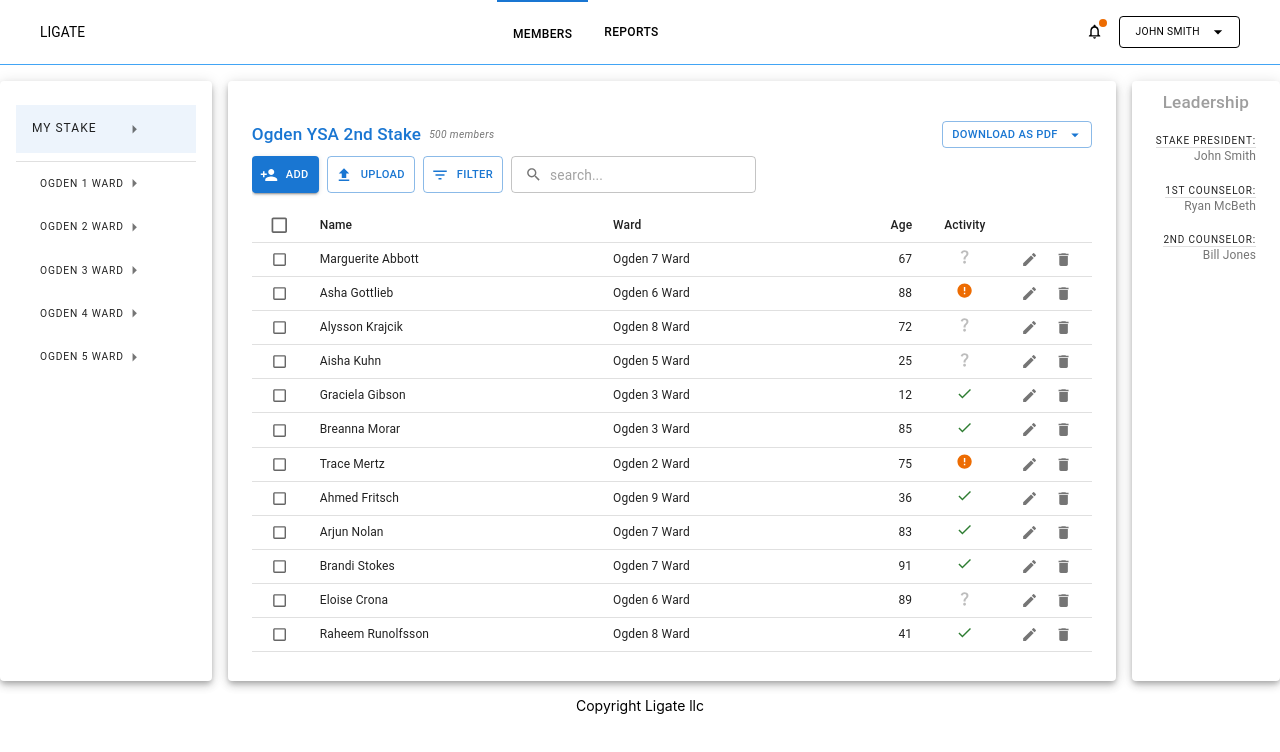
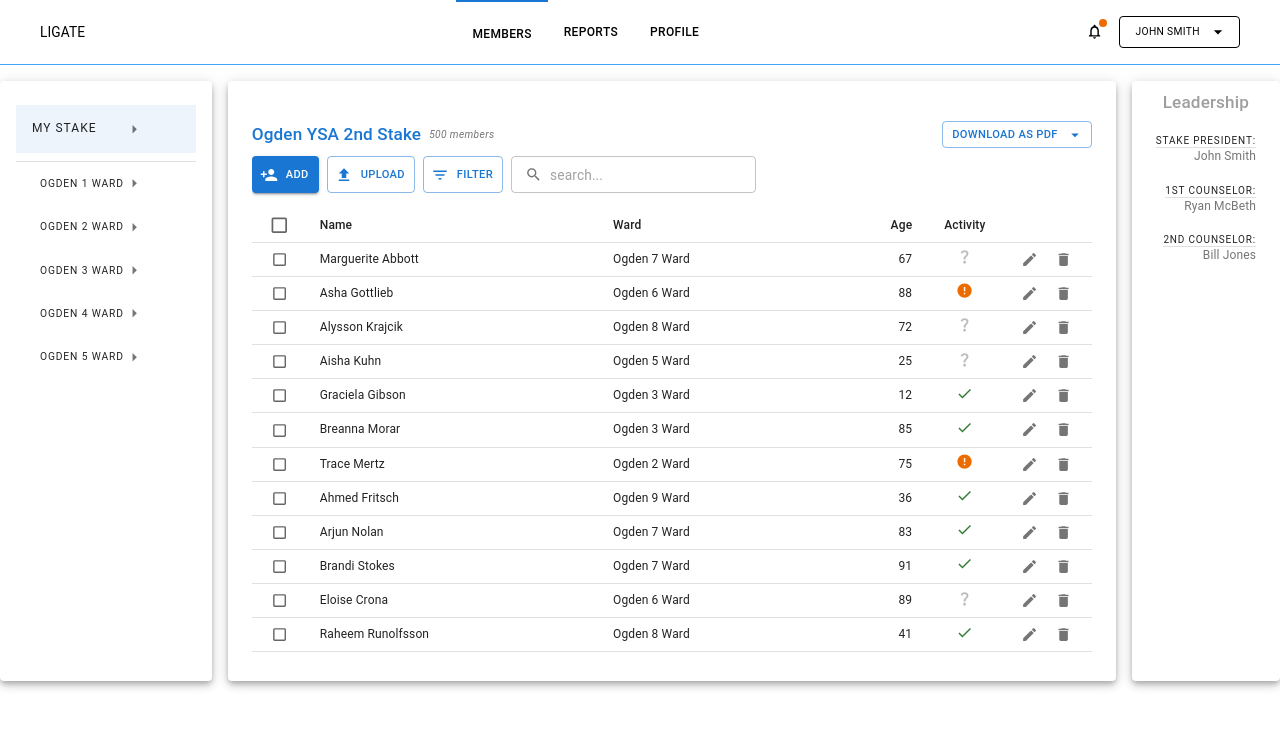
Before and after one commit to Naternelson/ligate-demo, a React (Create React App) app: page / in a window 1280 px wide. Shown: the top 752 px of the page. Built offline with nearby package versions, Linux system fonts and the light colour scheme.

Commit message:
Stake List

```diff
--- a/src/components/dash-nav-bar/nav-links.tsx
+++ b/src/components/dash-nav-bar/nav-links.tsx
@@ -3,11 +3,12 @@ import { useLocation } from "react-router-dom";
 import { useNavigator } from "../navigation";
 
 export default function NavLinks(){
-    const boxProps:BoxProps = {display:'flex', flexDirection:'row', height: "64px"}
+    const boxProps:BoxProps = {display:'flex', flexDirection:'row', height: "64px", flex:1, justifyContent:'center'}
     return (
         <Box {...boxProps}>
             <NavLink label="Members" location="/"/>
             <NavLink label="Reports" location="/reports"/>
+            <NavLink label="Profile" location="/profile"/>
         </Box>
     )
 }
--- /dev/null
+++ b/src/components/report-ward-list/index.tsx
@@ -0,0 +1,60 @@
+import faker from "@faker-js/faker"
+import { Add, ArrowRight } from "@mui/icons-material"
+import { BoxProps, Box, Typography, Button, ButtonProps, Divider, List, ListItemButton } from "@mui/material"
+import { useEffect, useState } from "react"
+
+export default function WardList(){
+    const boxProps:BoxProps = {
+        sx: {overflowY:'hidden'},
+        p:2,
+        display:'flex',
+        flexDirection:'row',
+        alignItems:'center',
+        gap:1
+    }
+    const buttonProps:ButtonProps ={
+        variant:'contained',
+        size:'small',
+        endIcon: <Add fontSize="small"/>
+    }
+    return (
+        <Box >
+            <Box {...boxProps}>
+                <Typography variant='h6' sx={{color: 'grey.700'}}>Stakes</Typography>
+                <Button {...buttonProps}>Add</Button>
+                <Divider/>
+            </Box>
+            <List dense={true}>
+                <ListItemButton selected={true}>
+                    <Typography variant="caption" sx={{color: 'grey.700'}}>Salt Lake City 2nd Stake </Typography>
+                    <ArrowRight fontSize="small" sx={{color: 'grey.600'}}/>
+                </ListItemButton>
+                <StakeListItems/>
+            </List>
+        </Box>
+    )
+}
+
+function StakeListItems(){
+    const [names, setNames] = useState<string[]>([])
+    useEffect(()=>{
+        const names = []
+        for(let i = 0; i < 5; i++){
+            names.push([faker.address.cityName(), faker.random.numeric(1), "Stake"].join(' '))
+        }
+        setNames(names)
+    },[])
+
+    return <>
+        {
+            names.map(name => {
+                return (
+                    <ListItemButton>
+                        <Typography variant="caption" sx={{color: 'grey.700'}}>{name}</Typography>
+                        <ArrowRight fontSize="small" sx={{color: 'grey.600'}}/>
+                    </ListItemButton>
+                )
+            })
+        }
+    </>
+}
--- a/src/router/index.tsx
+++ b/src/router/index.tsx
@@ -4,6 +4,7 @@ import React from "react"
 import DashboardNavbar from "../components/dash-nav-bar";
 import ProfilePage from "../views/profile";
 import { Box, BoxProps } from "@mui/material";
+import ReportsView from "../views/reports";
 
 export default function AppRouter(){
     const boxProps:BoxProps = {display: 'flex', flexDirection: 'column', height: '100vh', maxHeight: '100vh'}
@@ -14,13 +15,8 @@ export default function AppRouter(){
                 <Routes>
                     <Route path="/" element={<DashboardHome/>}/>
                     <Route path="/profile" element={<ProfilePage/>}/>
+                    <Route path="/reports" element={<ReportsView/>}/>
                 </Routes>
-            <footer>
-                <Box sx={{textAlign:'center'}}>
-                    Copyright Ligate llc
-                </Box>
-
-            </footer>
             </Box>
 
 
--- a/src/views/reports/index.tsx
+++ b/src/views/reports/index.tsx
@@ -1,3 +1,15 @@
+import { Box, Paper } from "@mui/material";
+import WardList from "../../components/report-ward-list";
+
 export default function ReportsView(){
-
+    return (
+        <Box flex={1} display={"flex"} justifyContent="start" alignItems={"center"} p={3} gap={1}>
+            <Paper elevation={5} sx={{height: '100%'}}>
+               <WardList/>
+            </Paper>
+            <Paper elevation={5} sx={{height: '100%'}}>
+                Hi there
+            </Paper>
+        </Box>
+    )
 }
```
